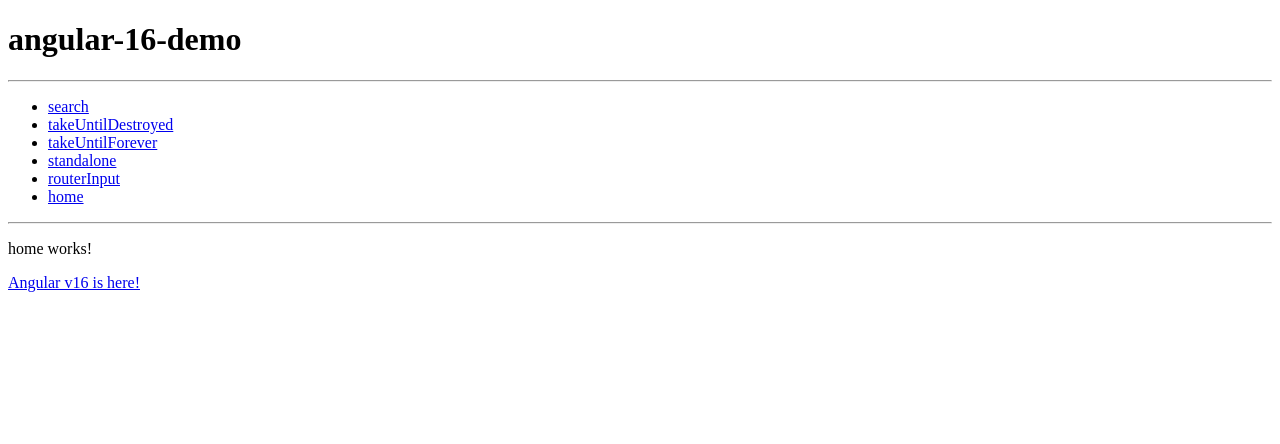
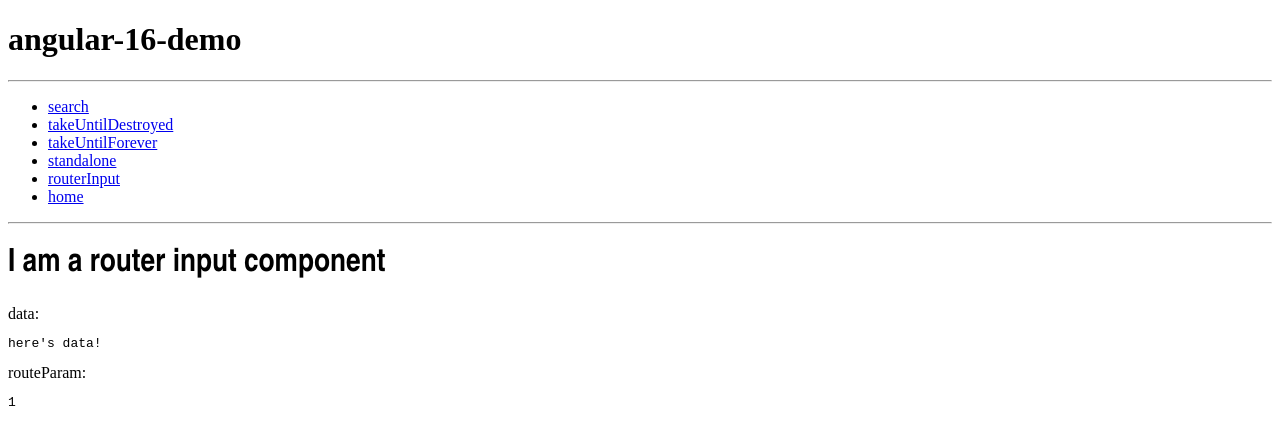
Before and after one commit to jgravlinvermeer/angular-16-demo, an Angular app: page /routerInput/1 in a window 1280 px wide. Before the commit this address led to /. Shown: the top 444 px of the page. Built offline with nearby package versions, Linux system fonts and the light colour scheme.

Commit message:
Add routeParam

```diff
--- a/src/app/app-routing.module.ts
+++ b/src/app/app-routing.module.ts
@@ -14,7 +14,10 @@ export const routes: Routes = [
   { path: 'takeUntilDestroyed', component: TakeUntilDestroyedComponent },
   { path: 'takeUntilForever', component: TakeUntilForeverComponent },
   { path: 'standalone', loadComponent: () => import('./components/standalone/standalone.component').then(m => m.StandaloneComponent) },
-  { path: 'routerInput', component: RouterInputComponent,
+  { path: 'routerInput', children: [
+      { path: '', component: RouterInputComponent },
+      { path: ':routeParam', component: RouterInputComponent },
+    ],
     resolve: {
       data: () => "here's data!"
     }
--- a/src/app/components/router-input/router-input.component.html
+++ b/src/app/components/router-input/router-input.component.html
@@ -1,5 +1,11 @@
 <div>
   <h1 class="font">I am a router input component</h1>
 
-  {{ data }}
+  <div>
+    data: <pre>{{ data }}</pre>
+  </div>
+
+  <div *ngIf="routeParam">
+    routeParam: <pre>{{ routeParam }}</pre>
+  </div>
 </div>
--- a/src/app/components/router-input/router-input.component.ts
+++ b/src/app/components/router-input/router-input.component.ts
@@ -7,4 +7,5 @@ import {Component, Input} from '@angular/core';
 })
 export class RouterInputComponent {
   @Input() data: string;
+  @Input() routeParam: string | undefined;
 }
```
